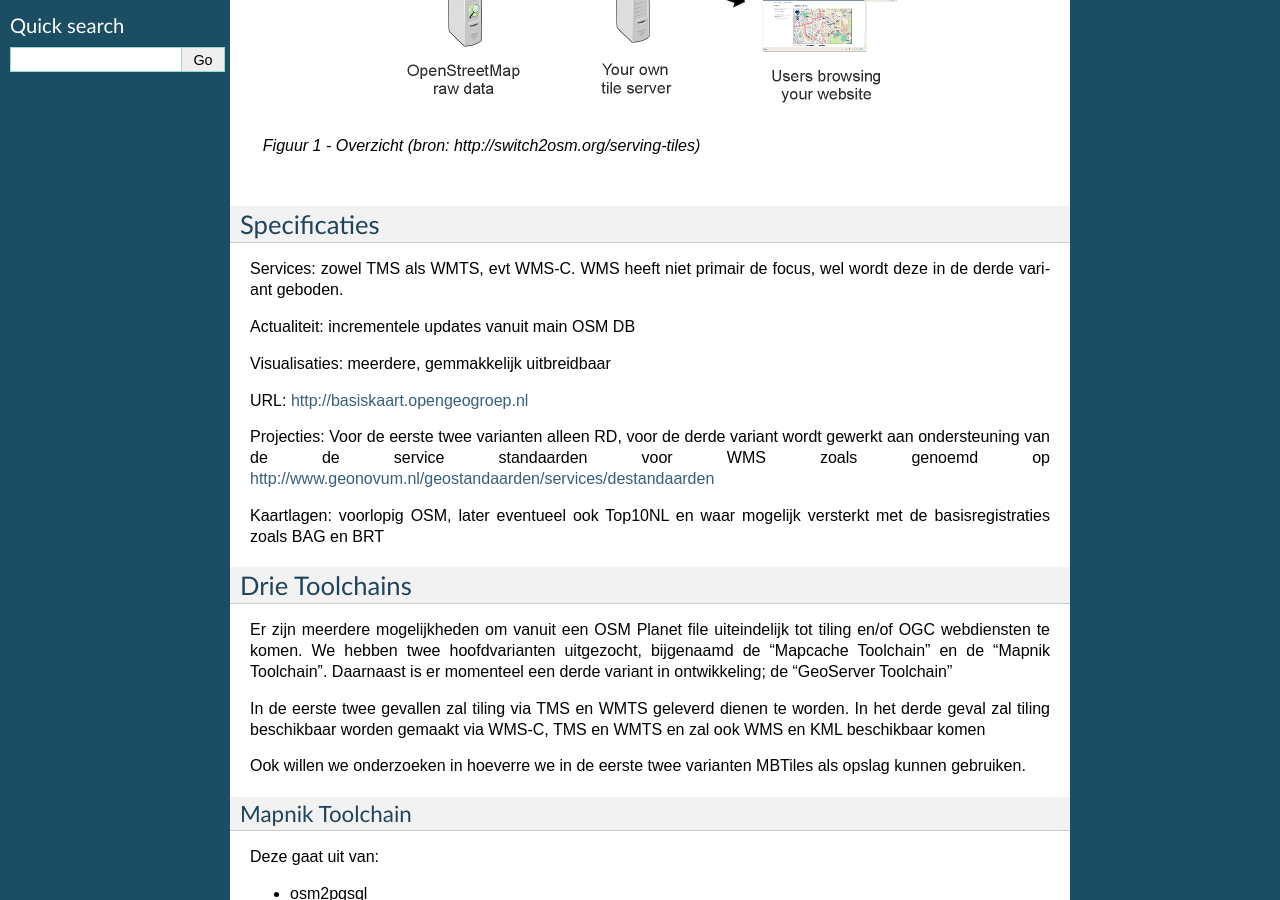
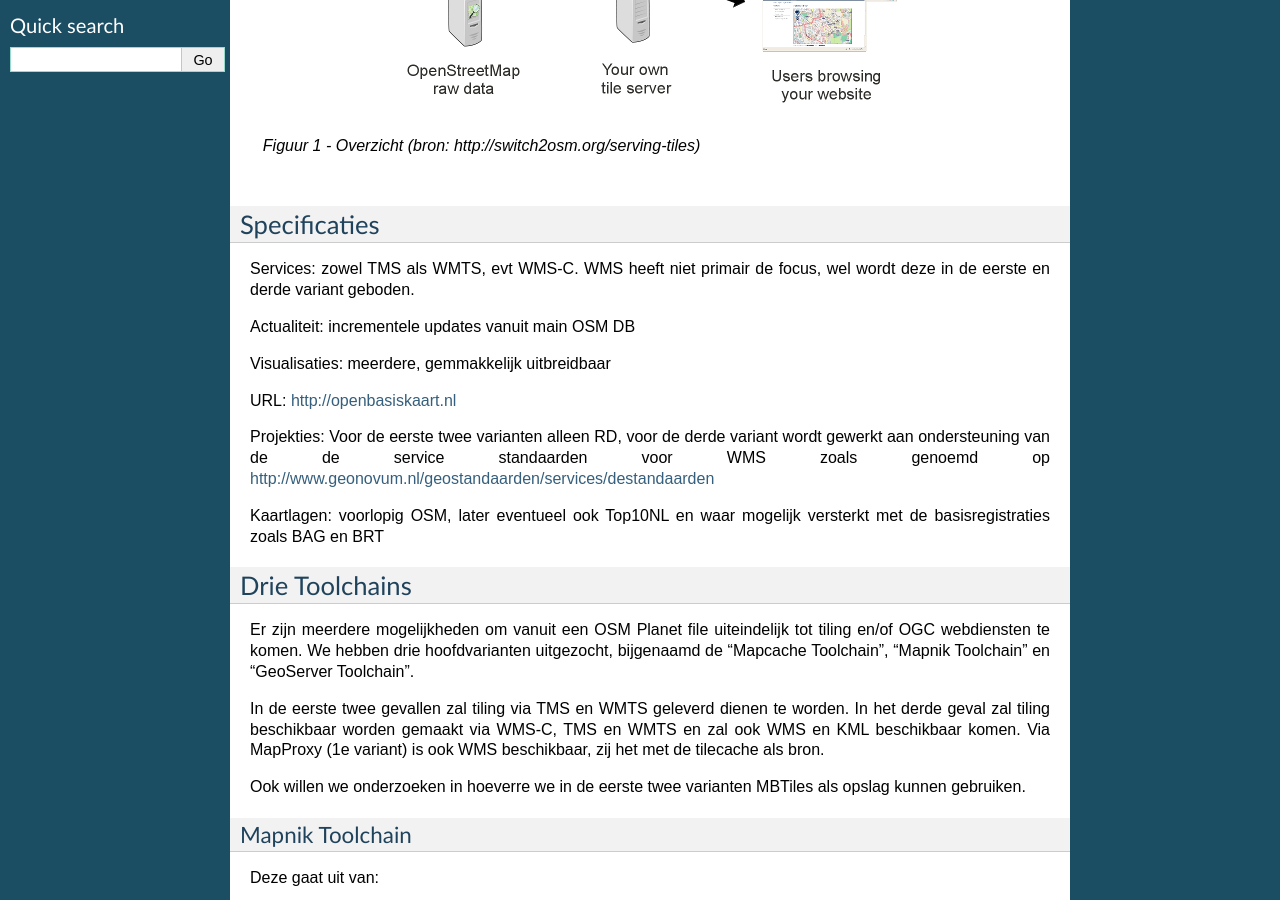
Before and after one commit to opengeogroep/openbasiskaart, a Sphinx documentation site: the page built from docs/source/algemeen.rst, in a window 1280 px wide and 900 px high, scrolled down 413 px. Built offline with Sphinx 7.4.7, drawn with Linux system fonts in a browser that asks for light colours.

Commit message:
algemeen verhaal updates

```diff
--- a/docs/source/algemeen.rst
+++ b/docs/source/algemeen.rst
@@ -24,15 +24,15 @@ de Nederlandse (RD-)projectie beschikbaar te maken.
 Specificaties
 =============
 
-Services: zowel TMS als WMTS, evt WMS-C. WMS heeft niet primair de focus, wel wordt deze in de derde variant geboden.
+Services: zowel TMS als WMTS, evt WMS-C. WMS heeft niet primair de focus, wel wordt deze in de eerste en derde variant geboden.
 
 Actualiteit: incrementele updates vanuit main OSM DB
 
 Visualisaties: meerdere, gemmakkelijk uitbreidbaar
 
-URL: http://basiskaart.opengeogroep.nl
+URL: http://openbasiskaart.nl
 
-Projecties: Voor de eerste twee varianten alleen RD, voor de derde variant wordt gewerkt aan ondersteuning van de
+Projekties: Voor de eerste twee varianten alleen RD, voor de derde variant wordt gewerkt aan ondersteuning van de
 de service standaarden voor WMS zoals genoemd op http://www.geonovum.nl/geostandaarden/services/destandaarden
 
 Kaartlagen: voorlopig OSM, later eventueel ook Top10NL en waar mogelijk versterkt met de basisregistraties zoals BAG en BRT
@@ -41,11 +41,11 @@ Drie Toolchains
 ===============
 
 Er zijn meerdere mogelijkheden om vanuit een OSM Planet file uiteindelijk tot tiling en/of OGC webdiensten te komen.
-We hebben twee hoofdvarianten uitgezocht, bijgenaamd de "Mapcache Toolchain" en de "Mapnik Toolchain". Daarnaast is
-er momenteel een derde variant in ontwikkeling; de "GeoServer Toolchain"
+We hebben drie hoofdvarianten uitgezocht, bijgenaamd de "Mapcache Toolchain",  "Mapnik Toolchain" en "GeoServer Toolchain".
 
 In de eerste twee gevallen zal tiling via TMS en WMTS geleverd dienen te worden. In het derde geval zal tiling beschikbaar
-worden gemaakt via WMS-C, TMS en WMTS en zal ook WMS en KML beschikbaar komen
+worden gemaakt via WMS-C, TMS en WMTS en zal ook WMS en KML beschikbaar komen. Via MapProxy (1e variant) is ook WMS beschikbaar, zij het
+met de tilecache als bron.
 
 Ook willen we onderzoeken in hoeverre we in de eerste twee varianten MBTiles als opslag kunnen gebruiken.
 
```
